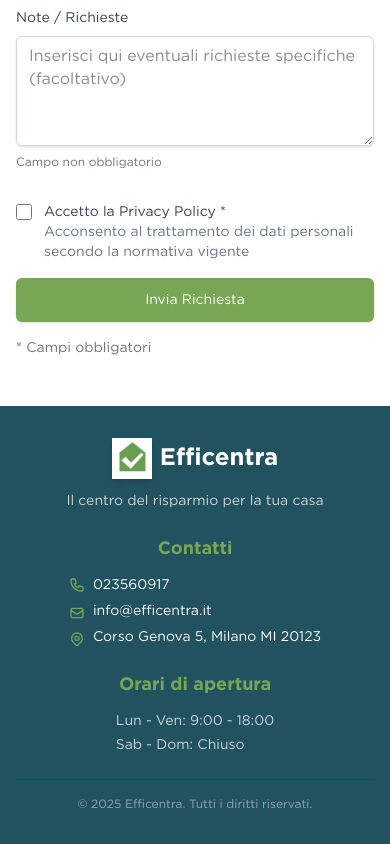
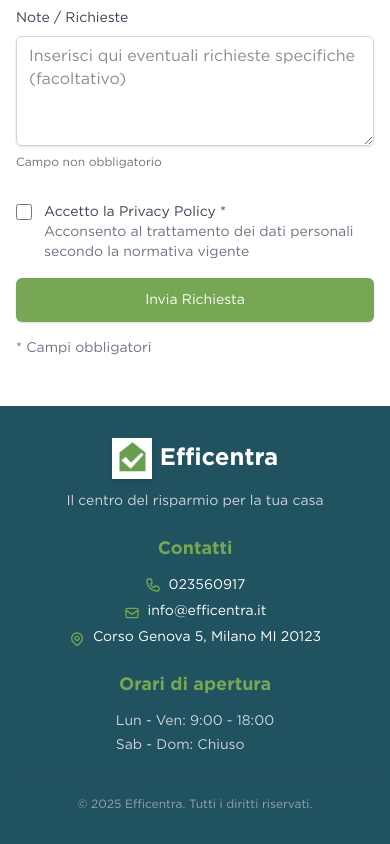
Before and after one commit to Marrothen/efficentra, a Next.js app in the folder efficentra/: page / in a window 390 px wide. Shown: the part 5665-6509 px from the top of the page. Built offline with nearby package versions, Linux system fonts and the light colour scheme.

Commit message:
no message

```diff
--- a/efficentra/app/page.tsx
+++ b/efficentra/app/page.tsx
@@ -1016,14 +1016,14 @@ export default function Home() {
             {/* Info di contatto */}
             <div className="flex flex-col items-center md:items-start">
               <h4 className="text-lg sm:text-xl font-semibold mb-3 sm:mb-4 text-[#77a655]">Contatti</h4>
-              <div className="space-y-2 sm:space-y-3">
-                <div className="flex items-center">
-                  <svg className="w-4 h-4 sm:w-5 sm:h-5 mr-2 sm:mr-3 text-[#77a655] flex-shrink-0" fill="none" stroke="currentColor" viewBox="0 0 24 24" xmlns="http://www.w3.org/2000/svg">
+              <div className="space-y-2 sm:space-y-3 flex flex-col items-center md:items-start">
+                <div className="flex items-center justify-center md:justify-start">
+                  <svg className="w-4 h-4 sm:w-5 sm:h-5 text-[#77a655] flex-shrink-0" fill="none" stroke="currentColor" viewBox="0 0 24 24" xmlns="http://www.w3.org/2000/svg" style={{ marginRight: '8px' }}>
                     <path strokeLinecap="round" strokeLinejoin="round" strokeWidth="2" d="M3 5a2 2 0 012-2h3.28a1 1 0 01.948.684l1.498 4.493a1 1 0 01-.502 1.21l-2.257 1.13a11.042 11.042 0 005.516 5.516l1.13-2.257a1 1 0 011.21-.502l4.493 1.498a1 1 0 01.684.949V19a2 2 0 01-2 2h-1C9.716 21 3 14.284 3 6V5z"></path>
                   </svg>
                   <span className="text-sm sm:text-base">023560917</span>
                 </div>
-                <div className="flex items-start">
+                <div className="flex items-start justify-center md:justify-start">
                   <svg className="w-4 h-4 sm:w-5 sm:h-5 mr-2 sm:mr-3 text-[#77a655] flex-shrink-0 mt-0.5" fill="none" stroke="currentColor" viewBox="0 0 24 24" xmlns="http://www.w3.org/2000/svg">
                     <path strokeLinecap="round" strokeLinejoin="round" strokeWidth="2" d="M3 8l7.89 5.26a2 2 0 002.22 0L21 8M5 19h14a2 2 0 002-2V7a2 2 0 00-2-2H5a2 2 0 00-2 2v10a2 2 0 002 2z"></path>
                   </svg>
@@ -1031,7 +1031,7 @@ export default function Home() {
                     <a href="mailto:info@efficentra.it" className="hover:text-[#77a655] transition-colors duration-300">info@efficentra.it</a>
                   </span>
                 </div>
-                <div className="flex items-start">
+                <div className="flex items-start justify-center md:justify-start">
                   <svg className="w-4 h-4 sm:w-5 sm:h-5 mr-2 sm:mr-3 text-[#77a655] flex-shrink-0 mt-0.5" fill="none" stroke="currentColor" viewBox="0 0 24 24" xmlns="http://www.w3.org/2000/svg">
                     <path strokeLinecap="round" strokeLinejoin="round" strokeWidth="2" d="M17.657 16.657L13.414 20.9a1.998 1.998 0 01-2.827 0l-4.244-4.243a8 8 0 1111.314 0z"></path>
                     <path strokeLinecap="round" strokeLinejoin="round" strokeWidth="2" d="M15 11a3 3 0 11-6 0 3 3 0 016 0z"></path>
```
